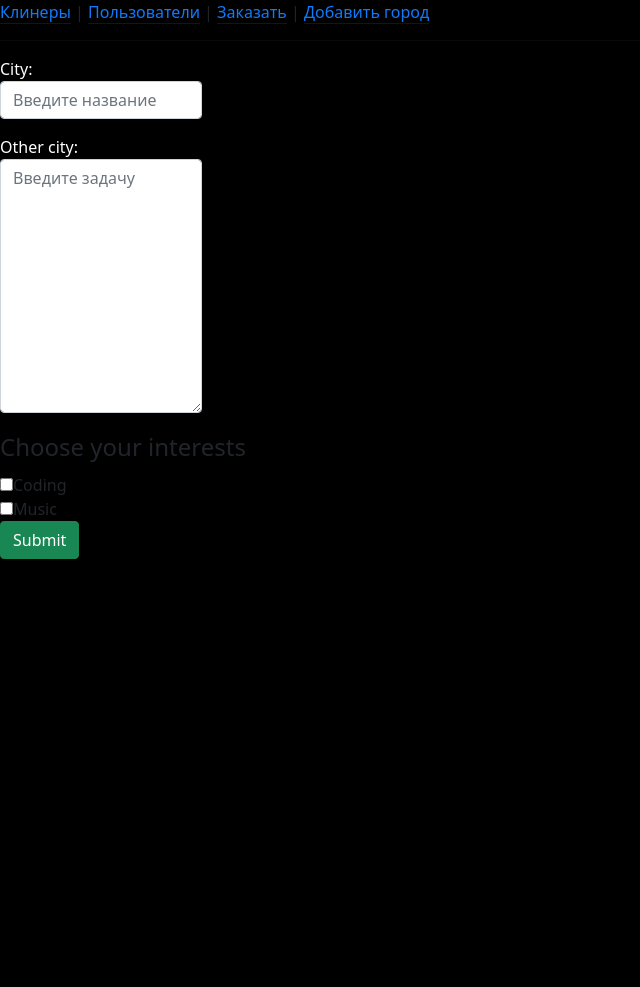
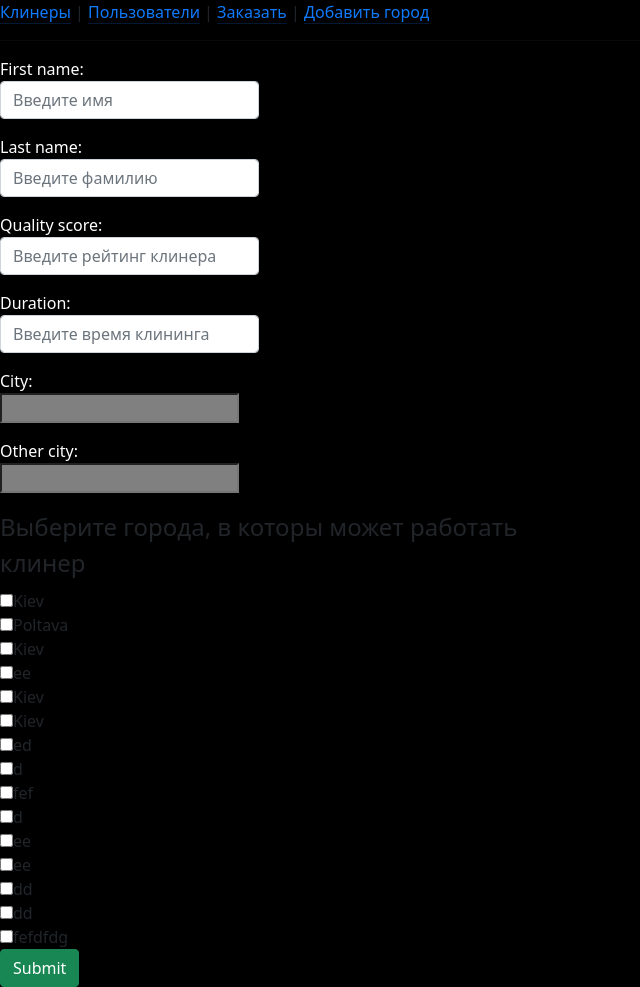
Before and after one commit to MrDevid211/DJ-Cleaners, a Django app: page /cleaners/new in a window 1280 px wide. Shown: the whole page, without its empty margins (0-640 px from the left). Before the commit the page ends 559 px from the top, so only its background shows below. Run offline with Django 3.2, Linux system fonts and the light colour scheme; data comes from the database, SQL or seed files in the repository.

Commit message:
Добавил чекбоксы с городами

```diff
--- a/Project/cleaners/forms.py
+++ b/Project/cleaners/forms.py
@@ -5,14 +5,22 @@ from django.forms import ModelForm, TextInput, Textarea
 class CleanerForm(ModelForm):
     class Meta:
         model = Cleaner
-        fields = [ "city","other_city"]
+        fields = ['first_name', 'last_name', 'quality_score', "duration", "city","other_city"]
         widgets = {
-            'city': TextInput(attrs={
+            'first_name': TextInput(attrs={
                 'class': "form-control",
-                'placeholder': 'Введите название',
+                'placeholder': 'Введите имя',
             }),
-            'other_city': Textarea(attrs={
+            'last_name': TextInput(attrs={
                 'class': "form-control",
-                'placeholder': 'Введите задачу'
+                'placeholder': 'Введите фамилию'
+            }),
+            'quality_score': TextInput(attrs={
+                'class': "form-control",
+                'placeholder': 'Введите рейтинг клинера',
+            }),
+            'duration': TextInput(attrs={
+                'class': "form-control",
+                'placeholder': 'Введите время клининга'
             }),
         }
--- a/Project/cleaners/models.py
+++ b/Project/cleaners/models.py
@@ -6,4 +6,4 @@ class Cleaner(models.Model):
     quality_score = models.DecimalField(max_digits=5, decimal_places=2)
     city = models.CharField(max_length=100, default="")
     other_city = models.CharField(max_length=100, default="")
-    duration = models.IntegerField(default="Не указано")
+    duration = models.IntegerField(default="")
--- a/Project/cleaners/templates/cleaners/cleaner_form.html
+++ b/Project/cleaners/templates/cleaners/cleaner_form.html
@@ -11,14 +11,12 @@
 
 
             <fieldset>
-              <legend>Choose your interests</legend>
-              <div>
-                <input type="checkbox" id="coding" name="interest" value="coding">
-                <label for="coding">Coding</label>
-              </div>
-              <div>
-                <input type="checkbox" id="music" name="interest" value="music">
-                <label for="music">Music</label>
+              <legend>Выберите города, в которы может работать клинер</legend>
+              <div class="check-city">
+                {% for city in citys %}
+                <input type="checkbox" id={{ city.city }} name={{ city.city }} value={{ city.city }}>
+                <label>{{ city.city }}</label><br>
+                {% endfor %}
               </div>
             </fieldset>
 
@@ -34,10 +32,13 @@
 
         }
         .create-cleaners {
-            width: 35%;
+            width: 45%;
         }
         .form {
             width: 45%;
+        }
+        .check-city {
+
         }
     </style>
 
--- a/Project/cleaners/views.py
+++ b/Project/cleaners/views.py
@@ -2,6 +2,7 @@ from django.shortcuts import render, redirect
 from django.urls import path, reverse_lazy
 from django.forms import ModelForm, TextInput, Textarea
 from .forms import CleanerForm
+from city.forms import CityList
 
 from django.views.generic import ListView
 from django.views.generic.detail import DetailView
@@ -24,6 +25,7 @@ class CleanerDetail(DetailView):
 
 def CleanerCreation(request):
     print(333333333333333)
+    citys = CityList.objects.all()
     cleaner = Cleaner.objects.all() # Получаем байтики данны из таблички CityList
     error = '' # Шоб коду плохо не было создадим эту переменную заранее,а то ругается
     if request.method == "POST": # Проверяем что мы там вообще получаем и если это было кинуто нам через POST (не церковный) - продолжаем
@@ -39,6 +41,7 @@ def CleanerCreation(request):
         'form': form,
         'error': error,
         'cleaner': cleaner,
+        'citys': citys,
     }
 
     return render(request, 'cleaners/cleaner_form.html', context)
```
